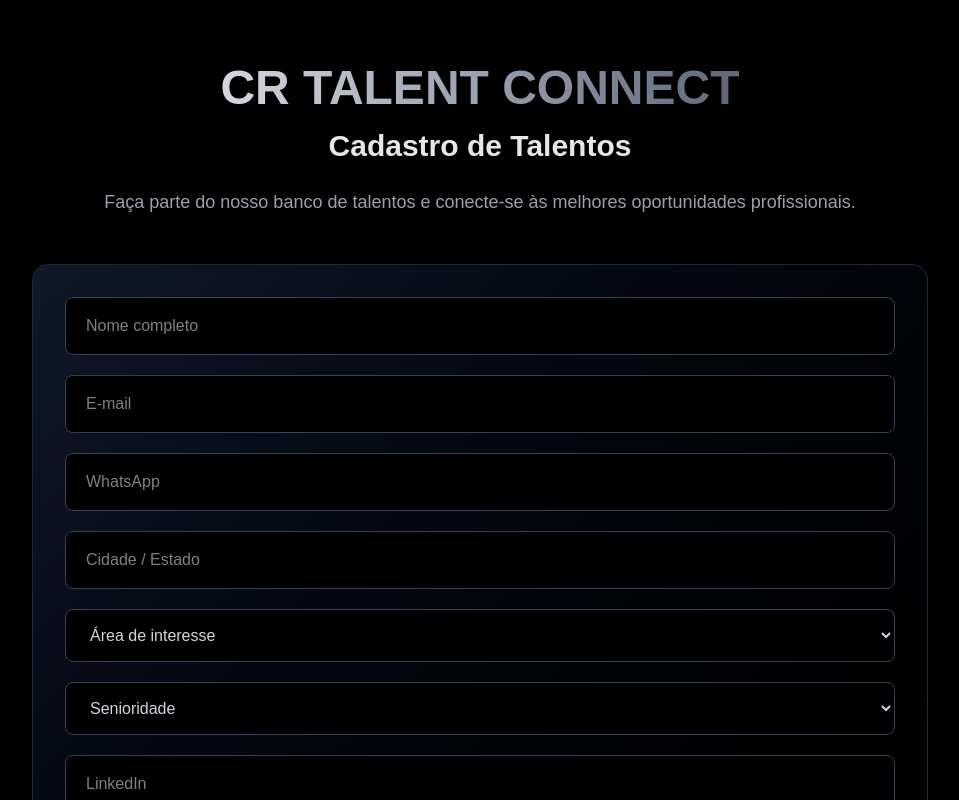
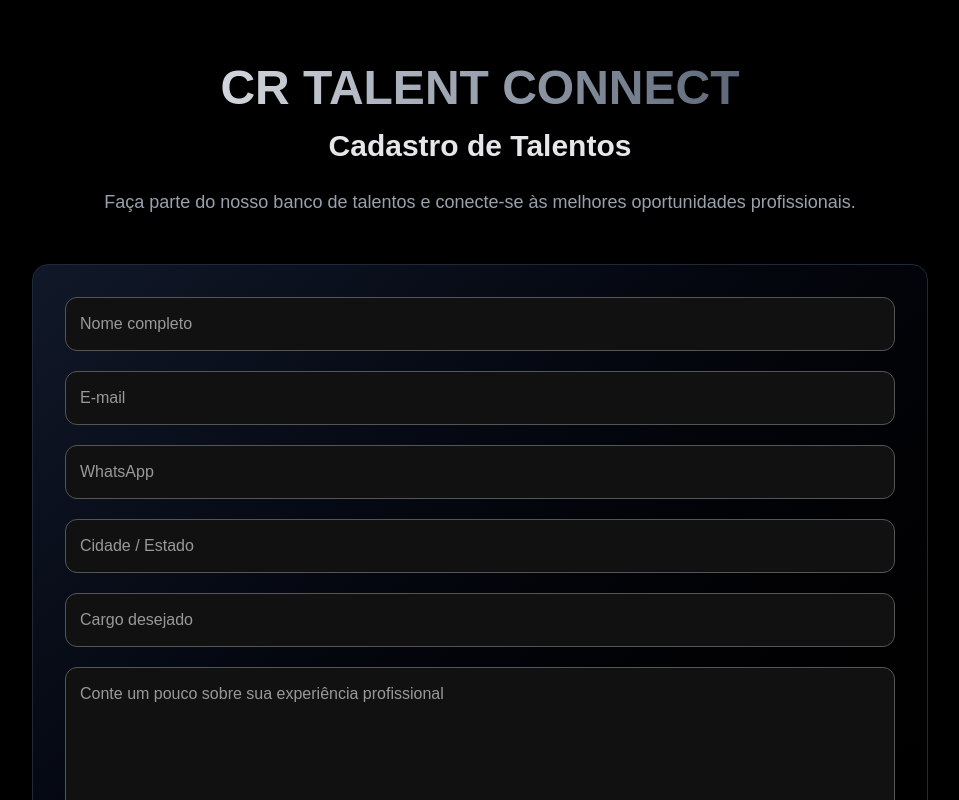
Before and after one commit to CRPeople/cr-talent-connect, a Next.js app: page /candidato in a window 1280 px wide. Shown: the top 800 px of the page, without its empty margins (160-1119 px from the left). Built offline with nearby package versions, Linux system fonts and the light colour scheme; no server answers.

Commit message:
Integrar cadastro de candidatos com Supabase

```diff
--- a/package.json
+++ b/package.json
@@ -9,6 +9,7 @@
     "lint": "eslint"
   },
   "dependencies": {
+    "@supabase/supabase-js": "^2.110.8",
     "next": "16.2.11",
     "react": "19.2.4",
     "react-dom": "19.2.4"
--- a/src/app/candidato/page.tsx
+++ b/src/app/candidato/page.tsx
@@ -1,13 +1,131 @@
+"use client";
+
+import { useState } from "react";
+import { supabase } from "@/lib/supabase";
+
 export default function Candidato() {
+
+  const [nome, setNome] = useState("");
+  const [email, setEmail] = useState("");
+  const [telefone, setTelefone] = useState("");
+  const [cidade, setCidade] = useState("");
+  const [cargo, setCargo] = useState("");
+  const [experiencia, setExperiencia] = useState("");
+  const [linkedin, setLinkedin] = useState("");
+  const [curriculo, setCurriculo] = useState<File | null>(null);
+
+  const [mensagem, setMensagem] = useState("");
+  const [carregando, setCarregando] = useState(false);
+
+
+  async function enviarCadastro(e: React.FormEvent) {
+
+    e.preventDefault();
+
+    setCarregando(true);
+    setMensagem("");
+
+
+    try {
+
+      let curriculo_url = "";
+
+
+      // Upload do currículo
+      if (curriculo) {
+
+        const nomeArquivo = `${Date.now()}-${curriculo.name}`;
+
+
+        const { error: uploadError } = await supabase
+          .storage
+          .from("curriculos")
+          .upload(nomeArquivo, curriculo);
+
+
+        if (uploadError) {
+          throw uploadError;
+        }
+
+
+        const { data } = supabase
+          .storage
+          .from("curriculos")
+          .getPublicUrl(nomeArquivo);
+
+
+        curriculo_url = data.publicUrl;
+
+      }
+
+
+
+      // Salvar candidato no banco
+
+      const { error } = await supabase
+        .from("candidatos")
+        .insert({
+
+          nome,
+          email,
+          telefone,
+          cidade,
+          cargo_desejado: cargo,
+          experiencia,
+          linkedin,
+          curriculo_url
+
+        });
+
+
+      if (error) {
+        throw error;
+      }
+
+
+      setMensagem(
+        "Cadastro realizado com sucesso! A CR People Solutions entrará em contato."
+      );
+
+
+      setNome("");
+      setEmail("");
+      setTelefone("");
+      setCidade("");
+      setCargo("");
+      setExperiencia("");
+      setLinkedin("");
+      setCurriculo(null);
+
+
+    } catch (error) {
+
+      console.error(error);
+
+      setMensagem(
+        "Ocorreu um erro ao enviar o cadastro. Tente novamente."
+      );
+
+    }
+
+
+    setCarregando(false);
+
+  }
+
+
+
   return (
+
     <main className="min-h-screen bg-black text-white px-6 py-16">
+
 
       <section className="max-w-4xl mx-auto">
 
+
         <div className="text-center">
 
-          <h1
-            className="
+          <h1 className="
           text-5xl
           font-bold
           bg-gradient-to-r
@@ -16,8 +134,7 @@ export default function Candidato() {
           to-gray-700
           bg-clip-text
           text-transparent
-            "
-          >
+          ">
             CR TALENT CONNECT
           </h1>
 
@@ -57,177 +174,82 @@ export default function Candidato() {
         ">
 
 
-          <form className="grid gap-5">
+          <form
+          onSubmit={enviarCadastro}
+          className="grid gap-5"
+          >
 
 
             <input
-              className="
-              bg-black
-              border
-              border-gray-700
-              rounded-lg
-              px-5
-              py-4
-              text-white
-              "
+            className="campo"
             placeholder="Nome completo"
+            value={nome}
+            onChange={(e)=>setNome(e.target.value)}
+            />
+
+
+            <input
+            className="campo"
+            placeholder="E-mail"
+            type="email"
+            value={email}
+            onChange={(e)=>setEmail(e.target.value)}
+            />
+
+
+            <input
+            className="campo"
+            placeholder="WhatsApp"
+            value={telefone}
+            onChange={(e)=>setTelefone(e.target.value)}
+            />
+
+
+            <input
+            className="campo"
+            placeholder="Cidade / Estado"
+            value={cidade}
+            onChange={(e)=>setCidade(e.target.value)}
+            />
+
+
+            <input
+            className="campo"
+            placeholder="Cargo desejado"
+            value={cargo}
+            onChange={(e)=>setCargo(e.target.value)}
+            />
+
+
+            <textarea
+            className="campo"
+            placeholder="Conte um pouco sobre sua experiência profissional"
+            rows={5}
+            value={experiencia}
+            onChange={(e)=>setExperiencia(e.target.value)}
+            />
+
+
+            <input
+            className="campo"
+            placeholder="LinkedIn"
+            value={linkedin}
+            onChange={(e)=>setLinkedin(e.target.value)}
             />
 
 
             <input
             className="
-              bg-black
-              border
-              border-gray-700
-              rounded-lg
-              px-5
-              py-4
-              text-white
-              "
-              placeholder="E-mail"
-              type="email"
-            />
-
-
-            <input
-              className="
-              bg-black
-              border
-              border-gray-700
-              rounded-lg
-              px-5
-              py-4
-              text-white
-              "
-              placeholder="WhatsApp"
-            />
-
-
-            <input
-              className="
-              bg-black
-              border
-              border-gray-700
-              rounded-lg
-              px-5
-              py-4
-              text-white
-              "
-              placeholder="Cidade / Estado"
-            />
-
-
-
-            <select
-              className="
-              bg-black
-              border
-              border-gray-700
-              rounded-lg
-              px-5
-              py-4
             text-gray-300
             "
-            >
-
-              <option>
-                Área de interesse
-              </option>
-
-              <option>
-                Tecnologia
-              </option>
-
-              <option>
-                Administrativo
-              </option>
-
-              <option>
-                Financeiro
-              </option>
-
-              <option>
-                Recursos Humanos
-              </option>
-
-              <option>
-                Comercial
-              </option>
-
-              <option>
-                Outro
-              </option>
-
-            </select>
-
-
-
-            <select
-              className="
-              bg-black
-              border
-              border-gray-700
-              rounded-lg
-              px-5
-              py-4
-              text-gray-300
-              "
-            >
-
-              <option>
-                Senioridade
-              </option>
-
-              <option>
-                Júnior
-              </option>
-
-              <option>
-                Pleno
-              </option>
-
-              <option>
-                Sênior
-              </option>
-
-              <option>
-                Especialista
-              </option>
-
-            </select>
-
-
-
-
-            <input
-              className="
-              bg-black
-              border
-              border-gray-700
-              rounded-lg
-              px-5
-              py-4
-              text-white
-              "
-              placeholder="LinkedIn"
+            type="file"
+            accept=".pdf,.doc,.docx"
+            onChange={(e)=>
+              setCurriculo(
+                e.target.files?.[0] || null
+              )
+            }
             />
-
-
-
-            <textarea
-              className="
-              bg-black
-              border
-              border-gray-700
-              rounded-lg
-              px-5
-              py-4
-              text-white
-              "
-              placeholder="Conte um pouco sobre sua experiência profissional"
-              rows={5}
-            />
-
 
 
             <button
@@ -244,15 +266,30 @@ export default function Candidato() {
             hover:opacity-80
             transition
             "
+            disabled={carregando}
             >
 
-              Enviar currículo
+            {carregando
+              ? "Enviando..."
+              : "Enviar currículo"
+            }
 
             </button>
 
 
+          </form>
 
-          </form>
+
+          {
+            mensagem &&
+            <p className="
+            mt-6
+            text-center
+            text-gray-300
+            ">
+              {mensagem}
+            </p>
+          }
 
 
         </div>
@@ -262,5 +299,7 @@ export default function Candidato() {
 
 
     </main>
+
   );
+
 }
--- /dev/null
+++ b/src/lib/supabase.ts
@@ -0,0 +1,10 @@
+import { createClient } from "@supabase/supabase-js";
+
+const supabaseUrl = process.env.NEXT_PUBLIC_SUPABASE_URL!;
+
+const supabaseAnonKey = process.env.NEXT_PUBLIC_SUPABASE_ANON_KEY!;
+
+export const supabase = createClient(
+  supabaseUrl,
+  supabaseAnonKey
+);
```
Also changed, not shown: 2 other files (tests, documents, lock files or other folders). Lines whose indentation alone changed are shown as unchanged.
